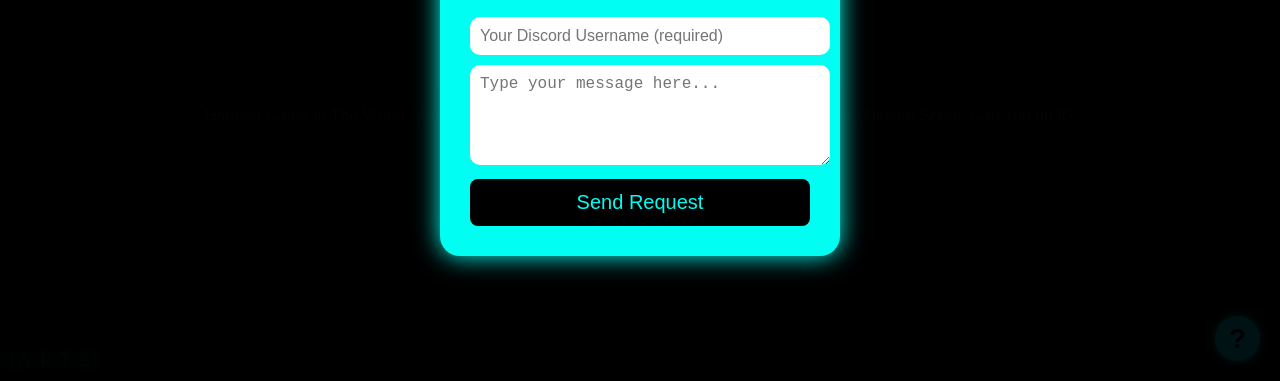
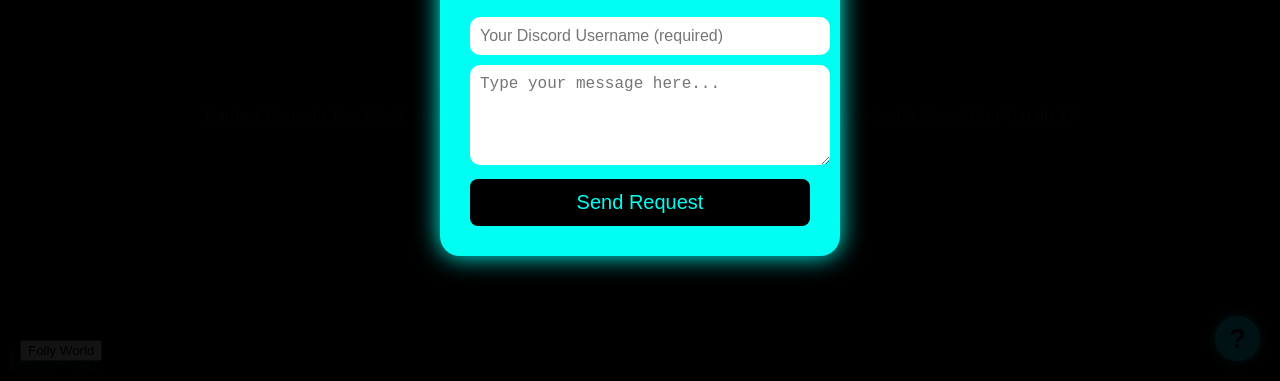
Before and after one commit to jsp4455/BetYaCantBeatIt, a website: page index.html in a window 1280 px wide. Shown: the part 419-800 px from the top of the page. Drawn offline with Linux system fonts and the light colour scheme; files whose address does not match are found by name.

Commit message:
Update style.css

```diff
--- a/style.css
+++ b/style.css
@@ -308,3 +308,10 @@
   width: auto;
   height: auto;
 }
+
+#follyBtn {
+  position: fixed;
+  bottom: 20px;
+  left: 20px;
+  z-index: 9999;
+}
```
